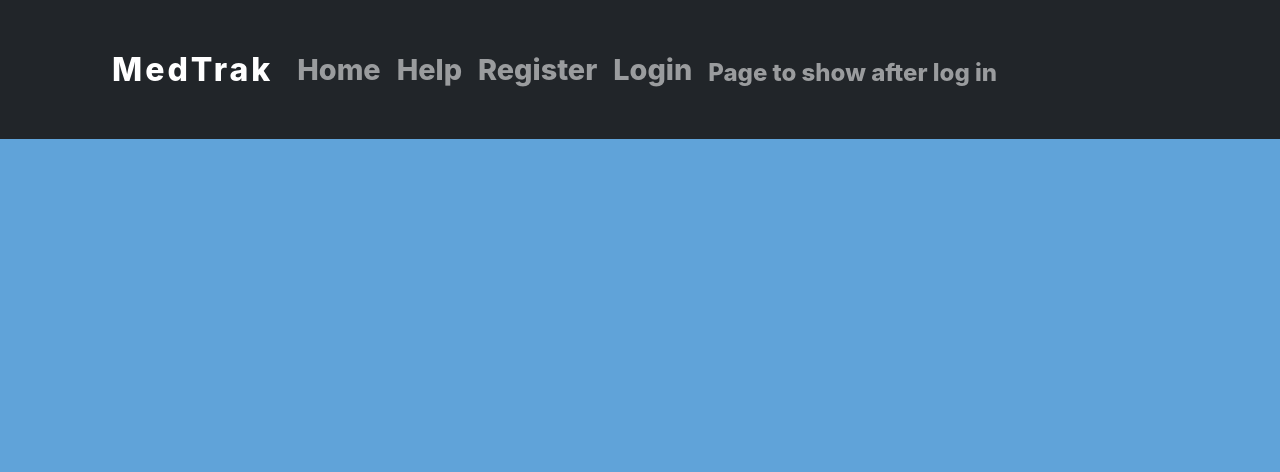
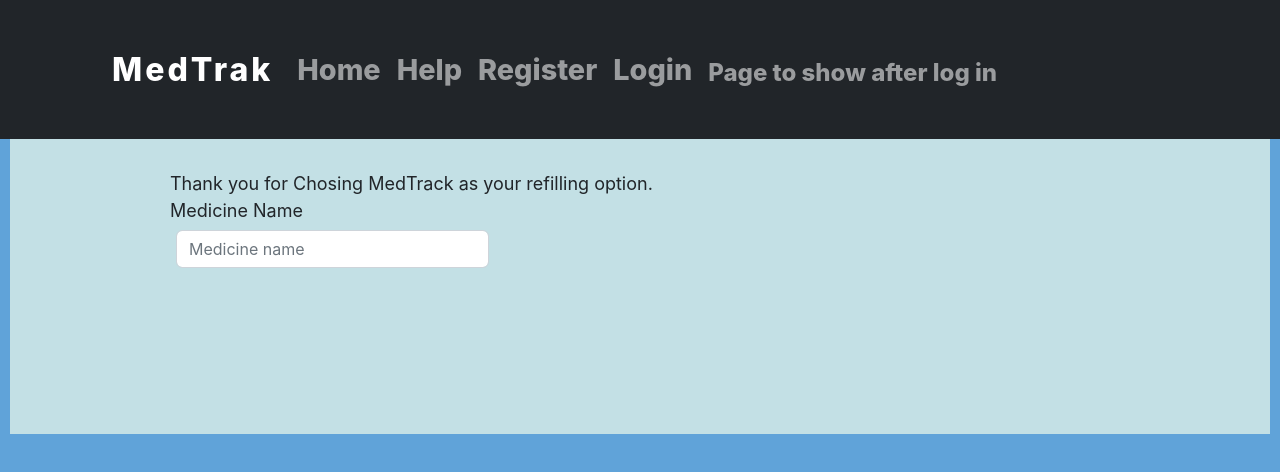
Before and after one commit to 220425-Reston-NET/Alphacode-reactFrontEnd, a React (Create React App) app: page /ReplenishQuantity in a window 1280 px wide. Shown: the top 472 px of the page. Built offline with nearby package versions, Linux system fonts and the light colour scheme.

Commit message:
aedited files

```diff
--- a/src/App.tsx
+++ b/src/App.tsx
@@ -1,5 +1,4 @@
-import React, { useState } from 'react';
-import logo from './logo.svg';
+import { useState } from 'react';
 import './App.css';
 import { Route, Routes } from 'react-router-dom';
 import HomePage from './pages/homepage/HomePage';
@@ -10,7 +9,7 @@ import MedTrak from "./medtraklogo/medtrak.png";
 import InnerPageOne from "./pages/mainpages/InnerPageOne";
 import ContactUs from "./pages/contactus/ContactUs";
 import DrugData from "./pages/drugdata/DrugData";
-
+import ReplenishQuantity from "./pages/replenishmedicine/ReplenishQuantity";
 
 //import { Inject, ScheduleComponent, Day, Week, WorkWeek, Month, Agenda } from '@syncfusion/ej2-react-schedule';
 
@@ -37,8 +36,8 @@ function App() {
         <Route path="/mainpage" element={<InnerPageOne />} />
         <Route path="/help" element={<ContactUs/>} />
         <Route path="/drug" element={<DrugData/>} />
+        <Route path="/ReplenishQuantity" element={<ReplenishQuantity/>} />
         {/* <Route path="/model" element={<Drug/>} /> */}
-
 
 
 
--- a/src/pages/drugdata/DrugData.tsx
+++ b/src/pages/drugdata/DrugData.tsx
@@ -152,7 +152,7 @@ function DrugData() {
                 ` ${drug.manufacturer_name}`}
             </div> */}
             <span className="calen-div">
-          <h3>Daneil Calender goes here</h3>
+          <h3>Daniel Calender goes here</h3>
       </span>
             <div className="search-div">
             <h2>learn more about your drugs:</h2>
@@ -195,6 +195,10 @@ function DrugData() {
       </div>
       </div>
 
+      <Link className="navbar-brand" to={`/ReplenishQuantity`}>
+        {/* <button>{userEmail}</button> */}
+        <input type={"submit"} value={"Click to upload medications"} />
+      </Link>
 
     </div>
   );
--- /dev/null
+++ b/src/pages/replenishmedicine/ReplenishQuantity.css
@@ -0,0 +1,20 @@
+body {
+    background-color: #60a3d9;
+}
+
+input {
+    width: 80%;
+    padding: 8px;
+    margin: 6px;
+    border-radius: 6px;
+    align-items: center;
+}
+
+.Maindiv{
+    margin: 5rem;
+    padding: 10rem;
+    background-color: #c3e0e5;
+    margin: 10px;
+    font-size: large;
+
+}
--- /dev/null
+++ b/src/pages/replenishmedicine/ReplenishQuantity.tsx
@@ -0,0 +1,67 @@
+import React, { useEffect, useState } from 'react';
+import "./ReplenishQuantity.css";
+
+function ReplenishQuantity() {
+    let medicineQuantity = 0;
+        let medicineDose = 0
+
+        const [medicine, setMeds] = useState([
+            {
+                medID: 0,
+                medQuantitiy: 0,
+                medDose: 0
+            },
+        ]);
+
+
+
+    function UpdateMedQuantity(e: any) {
+        medicineQuantity = e.target.value;
+        console.log(medicineQuantity);
+    }
+
+    function UpdateMedDose(e: any) {
+        medicineDose = e.target.value;
+        console.log(medicineDose);
+    }
+
+        // submit event handler
+    function onSubmit(e: React.ChangeEvent<HTMLInputElement>) {
+        // stop page from refreshing
+        e.preventDefault();
+
+
+        fetch(
+            "http://medtrack-env.eba-sqq54brs.us-east-1.elasticbeanstalk.com/User/ReplenishQuantity",
+            {
+                method: "PUT",
+                headers: {
+                    Accept: "application/json",
+                    "Content-Type": "application/json",
+                },
+                body: JSON.stringify({
+                    quantity: medicineQuantity,
+                    dose: medicineDose,
+                }),
+            }
+        );
+    }
+
+  return (
+    <>
+        <div className="Maindiv">
+            <div className="ReplenishQuantity">
+                <div>Thank you for Chosing MedTrack as your refilling option.</div>
+            </div>
+            <div className="form-group col-md-4 ">
+                    <label htmlFor="inputName">Medicine Name</label>
+                    <div>
+                        <input type="text" className="form-control" id="inputAddress" placeholder="Medicine name" />
+                    </div>
+                </div>
+        </div>
+    </>
+  )
+}
+
+export default ReplenishQuantity
```
